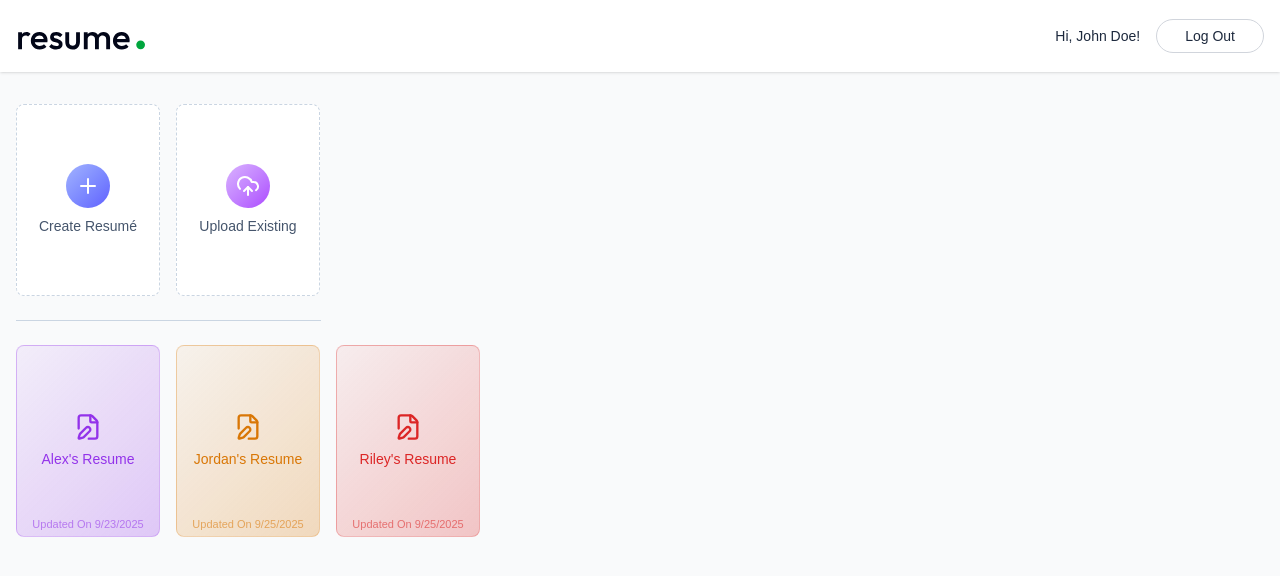
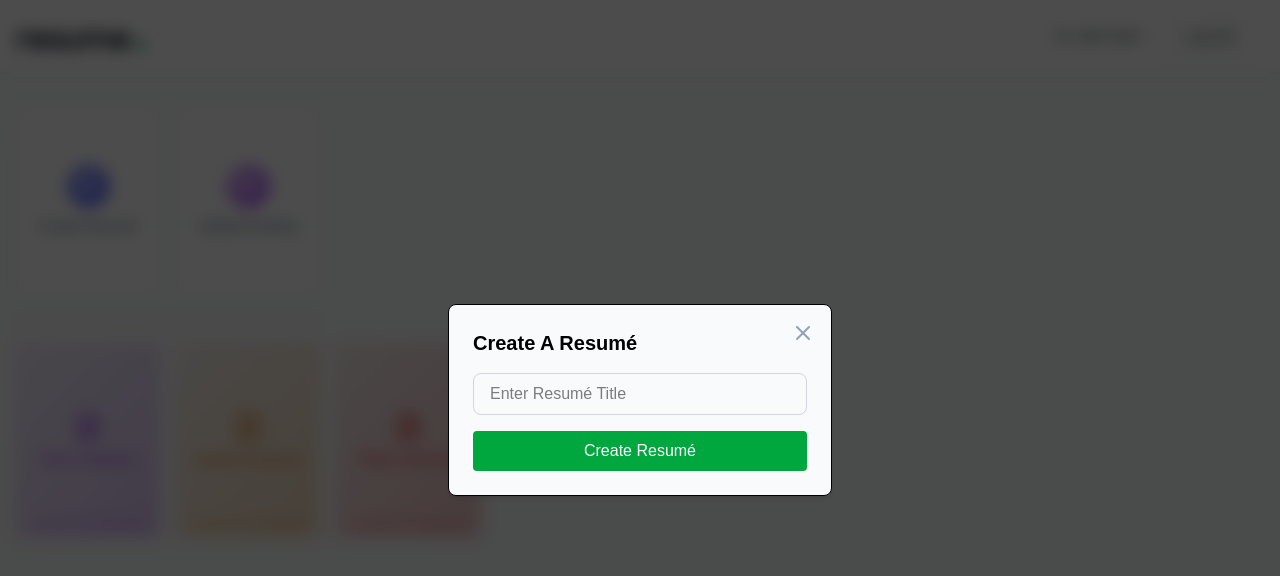
Before and after one commit to fcuello1223/AI-Resume-Builder, a React (Vite) app in the folder client/: page /app in a window 1280 px wide. Both pictures are taken after a click on the button "Create Resumé". Shown: the top 576 px of the page. Built offline with nearby package versions, Linux system fonts and the light colour scheme.

Commit message:
Added Resume Upload Functionality

```diff
--- a/client/src/index.css
+++ b/client/src/index.css
@@ -9,4 +9,10 @@
   button {
     @apply cursor-pointer
   }
+  input:not([type="checkbox"]) {
+    @apply outline-none focus:ring border border-gray-300 focus:ring-blue-500 focus:border-blue-500 rounded-lg
+  }
+  textarea {
+    @apply outline-none focus:ring border border-gray-300 focus:ring-blue-500 focus:border-blue-500 rounded-lg resize-none
+  }
 }
--- a/client/src/pages/Dashboard.jsx
+++ b/client/src/pages/Dashboard.jsx
@@ -1,21 +1,43 @@
 import { useState, useEffect } from "react";
+import { useNavigate } from "react-router-dom";
 import {
   PlusIcon,
   UploadCloudIcon,
   FilePenIcon,
   TrashIcon,
-  PencilIcon
+  PencilIcon,
+  XIcon,
 } from "lucide-react";
 
 import { dummyResumeData } from "../assets/assets";
+import { Fragment } from "react";
 
 const Dashboard = () => {
+  const colors = ["#9333ea", "#d97706", "#dc2626", "#0284c7", "#16a34a"];
+
   const [resumes, setResumes] = useState([]);
+  const [showCreateResume, setShowCreateResume] = useState(false);
+  const [showUploadResume, setShowUploadResume] = useState(false);
+  const [title, setTitle] = useState("");
+  const [resume, setResume] = useState(null);
+  const [editResumeId, setEditResumeId] = useState(null);
 
-  const colors = ["#9333ea", "#d97706", "#dc2626", "#0284c7", "#16a34a"];
+  const navigate = useNavigate();
 
   const loadResumes = async () => {
     setResumes(dummyResumeData);
+  };
+
+  const createResume = async (event) => {
+    event.preventDefault();
+    setShowCreateResume(false);
+    navigate(`/app/builder/res123`);
+  };
+
+  const uploadResume = async (event) => {
+    event.preventDefault();
+    setShowUploadResume(false);
+    navigate(`/app/builder/res123`);
   };
 
   useEffect(() => {
@@ -29,13 +51,19 @@
           Welcome, John Doe!
         </p>
         <div className="flex gap-4">
-          <button className="w-full bg-white sm:max-w-36 h-48 flex flex-col items-center justify-center rounded-lg gap-2 text-slate-600 border border-dashed border-slate-300 group hover:border-indigo-500 hover:shadow-lg transition-all duration-300 cursor-pointer">
+          <button
+            onClick={() => setShowCreateResume(true)}
+            className="w-full bg-white sm:max-w-36 h-48 flex flex-col items-center justify-center rounded-lg gap-2 text-slate-600 border border-dashed border-slate-300 group hover:border-indigo-500 hover:shadow-lg transition-all duration-300 cursor-pointer"
+          >
             <PlusIcon className="size-11 transition-all duration-300 p-2.5 bg-linear-to-br from-indigo-300 to-indigo-500 text-white rounded-full" />
             <p className="text-sm group-hover:text-indigo-600 transition-all duration-300">
               Create Resumé
             </p>
           </button>
-          <button className="w-full bg-white sm:max-w-36 h-48 flex flex-col items-center justify-center rounded-lg gap-2 text-slate-600 border border-dashed border-slate-300 group hover:border-purple-500 hover:shadow-lg transition-all duration-300 cursor-pointer">
+          <button
+            onClick={() => setShowUploadResume(true)}
+            className="w-full bg-white sm:max-w-36 h-48 flex flex-col items-center justify-center rounded-lg gap-2 text-slate-600 border border-dashed border-slate-300 group hover:border-purple-500 hover:shadow-lg transition-all duration-300 cursor-pointer"
+          >
             <UploadCloudIcon className="size-11 transition-all duration-300 p-2.5 bg-linear-to-br from-purple-300 to-purple-500 text-white rounded-full" />
             <p className="text-sm group-hover:text-purple-600 transition-all duration-300">
               Upload Existing
@@ -49,6 +77,7 @@
             return (
               <button
                 key={index}
+                onClick={() => navigate(`/app/builder/${resume._id}`)}
                 className="relative w-full sm:max-w-36 h-48 flex flex-col items-center justify-center rounded-lg gap-2 border group hover:shadow-lg transition-all duration-300 cursor-pointer"
                 style={{
                   background: `linear-gradient(135deg, ${baseColor}10, ${baseColor}40)`,
@@ -79,6 +108,95 @@
             );
           })}
         </div>
+        {showCreateResume && (
+          <form
+            onSubmit={createResume}
+            onClick={() => setShowCreateResume(false)}
+            className="fixed inset-0 bg-black/70 backdrop-blur bg-opacity-50 z-10 flex items-center justify-center"
+          >
+            <div
+              className="relative bg-slate-50 border shadow-md rounded-lg w-full max-w-sm p-6"
+              onClick={(event) => event.stopPropagation()}
+            >
+              <h2 className="text-xl font-bold mb-4">Create A Resumé</h2>
+              <input
+                type="text"
+                placeholder="Enter Resumé Title"
+                onChange={(event) => setTitle(event.target.value)}
+                value={title}
+                className="w-full px-4 py-2 mb-4 focus:border-green-600 ring-green-600"
+                required
+              />
+              <button className="w-full py-2 bg-green-600 text-white rounded hover:bg-green-700 transition-colors">
+                Create Resumé
+              </button>
+              <XIcon
+                className="absolute top-4 right-4 text-slate-400 hover:text-slate-600 transition-colors cursor-pointer"
+                onClick={() => {
+                  setShowCreateResume(false);
+                  setTitle("");
+                }}
+              />
+            </div>
+          </form>
+        )}
+        {showUploadResume && (
+          <form
+            onSubmit={uploadResume}
+            onClick={() => setShowUploadResume(false)}
+            className="fixed inset-0 bg-black/70 backdrop-blur bg-opacity-50 z-10 flex items-center justify-center"
+          >
+            <div
+              className="relative bg-slate-50 border shadow-md rounded-lg w-full max-w-sm p-6"
+              onClick={(event) => event.stopPropagation()}
+            >
+              <h2 className="text-xl font-bold mb-4">Upload Resumé</h2>
+              <input
+                type="text"
+                placeholder="Enter Resumé Title"
+                onChange={(event) => setTitle(event.target.value)}
+                value={title}
+                className="w-full px-4 py-2 mb-4 focus:border-green-600 ring-green-600"
+                required
+              />
+              <div>
+                <label
+                  htmlFor="resume-input"
+                  className="block text-sm text-slate-700"
+                >
+                  Select Resumé File
+                  <div className="flex flex-col items-center justify-center gap-2 border group text-slate-400 border-slate-400 border-dashed rounded-md p-4 py-10 my-4 hover:border-green-500 hover:text-green-700 transition-colors cursor-pointer">
+                    {resume ? (
+                      <p className="text-green-700">{resume.name}</p>
+                    ) : (
+                      <Fragment>
+                        <UploadCloudIcon className="size-14 stroke-1" />
+                        <p>Upload Resumé</p>
+                      </Fragment>
+                    )}
+                  </div>
+                </label>
+                <input
+                  type="file"
+                  id="resume-input"
+                  accept=".pdf"
+                  hidden
+                  onChange={(event) => setResume(event.target.files[0])}
+                />
+              </div>
+              <button className="w-full py-2 bg-green-600 text-white rounded hover:bg-green-700 transition-colors">
+                Create Resumé
+              </button>
+              <XIcon
+                className="absolute top-4 right-4 text-slate-400 hover:text-slate-600 transition-colors cursor-pointer"
+                onClick={() => {
+                  setShowUploadResume(false);
+                  setTitle("");
+                }}
+              />
+            </div>
+          </form>
+        )}
       </div>
     </div>
   );
```
